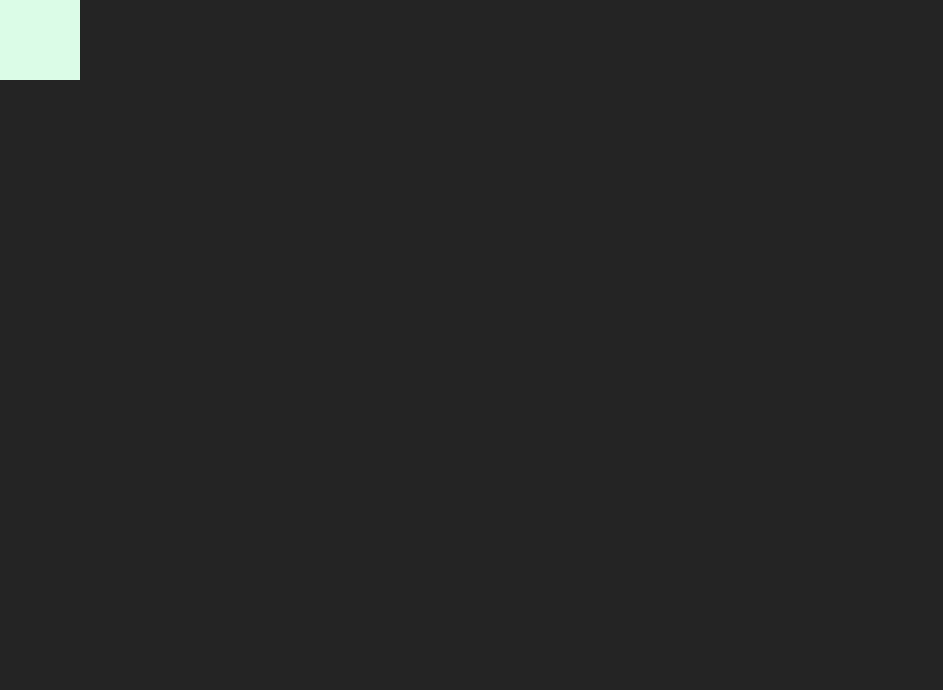
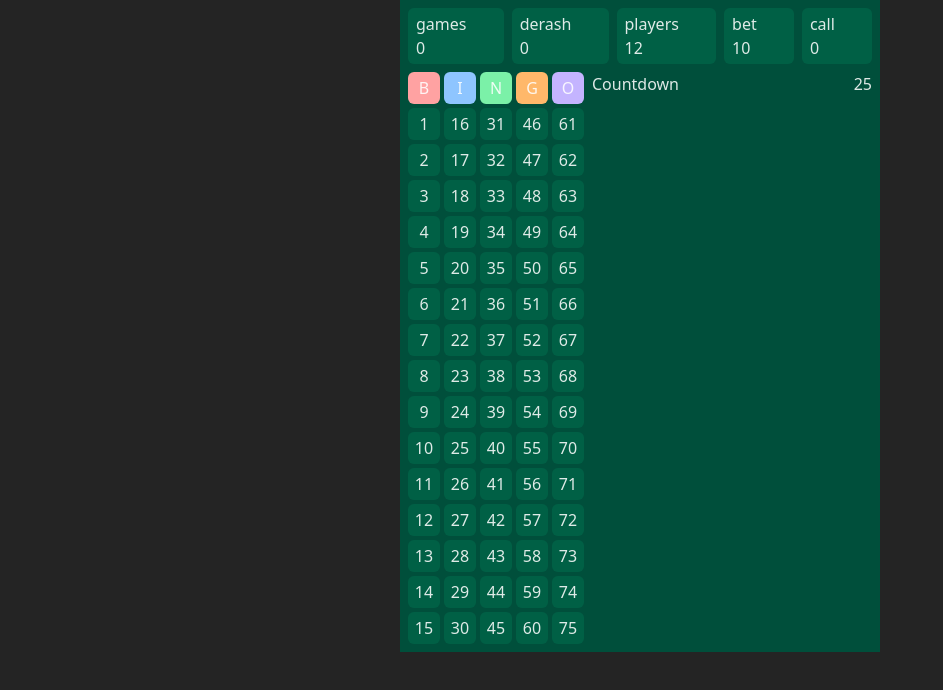
Before and after one commit to tshabebe/Interview, a React (Vite) app: page / in a window 1280 px wide. Shown: the top 690 px of the page, without its empty margins (0-943 px from the left). Built offline with nearby package versions, Linux system fonts and the light colour scheme.

Commit message:
Add Component1 with BingoGrid and CountDown functionality

```diff
--- a/src/App.tsx
+++ b/src/App.tsx
@@ -1,8 +1,10 @@
 import './App.css'
+import Component1 from './component1/component1'
 
 function App() {
   return (
-    <div className='bg-green-100 h-20 w-20'>
+    <div className="flex items-center justify-center">
+      <Component1 />
     </div>
   )
 }
--- /dev/null
+++ b/src/component1/component1.tsx
@@ -0,0 +1,107 @@
+export default function Component1() {
+  return (
+    <div className="flex flex-col gap-2 bg-emerald-900 p-2 w-[480px]">
+      <div className="flex gap-2 grow">
+        <InformationButton item={'games'} value={0} />
+        <InformationButton item={'derash'} value={0} />
+        <InformationButton item={'players'} value={12} />
+        <InformationButton item={'bet'} value={10} />
+        <InformationButton item={'call'} value={0} />
+      </div>
+      <div className="flex gap-2">
+        <BingoGrid />
+        <CountDown />
+      </div>
+    </div>
+  )
+}
+
+function InformationButton({ item, value }: { item: string; value: number }) {
+  return (
+    <button className="flex flex-col bg-emerald-800 hover:bg-emerald-700 px-2 py-1 rounded-md grow">
+      <span>{item}</span> <span>{value}</span>
+    </button>
+  )
+}
+
+interface BingoNumbers {
+  B: number[]
+  I: number[]
+  N: number[]
+  G: number[]
+  O: number[]
+}
+
+function BingoGrid() {
+  const bingoNumbers: BingoNumbers = {
+    B: [1, 2, 3, 4, 5, 6, 7, 8, 9, 10, 11, 12, 13, 14, 15],
+    I: [16, 17, 18, 19, 20, 21, 22, 23, 24, 25, 26, 27, 28, 29, 30],
+    N: [31, 32, 33, 34, 35, 36, 37, 38, 39, 40, 41, 42, 43, 44, 45],
+    G: [46, 47, 48, 49, 50, 51, 52, 53, 54, 55, 56, 57, 58, 59, 60],
+    O: [61, 62, 63, 64, 65, 66, 67, 68, 69, 70, 71, 72, 73, 74, 75],
+  }
+  return (
+    <div className="flex">
+      <div className="gap-1 grid grid-cols-5">
+        <div className="flex flex-col gap-1">
+          <div className="flex justify-center items-center bg-red-300 rounded-md size-8">
+            B
+          </div>
+          {bingoNumbers.B.map((num) => (
+            <div className="flex justify-center items-center bg-emerald-800 hover:bg-emerald-900 rounded-md size-8">
+              {num}
+            </div>
+          ))}
+        </div>
+        <div className="flex flex-col gap-1">
+          <div className="flex justify-center items-center bg-blue-300 rounded-md size-8">
+            I
+          </div>
+          {bingoNumbers.I.map((num) => (
+            <div className="flex justify-center items-center bg-emerald-800 hover:bg-emerald-900 rounded-md size-8">
+              {num}
+            </div>
+          ))}
+        </div>
+        <div className="flex flex-col gap-1">
+          <div className="flex justify-center items-center bg-green-300 rounded-md size-8">
+            N
+          </div>
+          {bingoNumbers.N.map((num) => (
+            <div className="flex justify-center items-center bg-emerald-800 hover:bg-emerald-900 rounded-md size-8">
+              {num}
+            </div>
+          ))}
+        </div>
+        <div className="flex flex-col gap-1">
+          <div className="flex justify-center items-center bg-orange-300 rounded-md size-8">
+            G
+          </div>
+          {bingoNumbers.G.map((num) => (
+            <div className="flex justify-center items-center bg-emerald-800 hover:bg-emerald-900 rounded-md size-8">
+              {num}
+            </div>
+          ))}
+        </div>
+        <div className="flex flex-col gap-1">
+          <div className="flex justify-center items-center bg-violet-300 rounded-md size-8">
+            O
+          </div>
+          {bingoNumbers.O.map((num) => (
+            <div className="flex justify-center items-center bg-emerald-800 hover:bg-emerald-900 rounded-md size-8">
+              {num}
+            </div>
+          ))}
+        </div>
+      </div>
+    </div>
+  )
+}
+
+function CountDown() {
+  return (
+    <div className="flex justify-between grow">
+      <span>Countdown</span> <span>25</span>
+    </div>
+  )
+}
```
